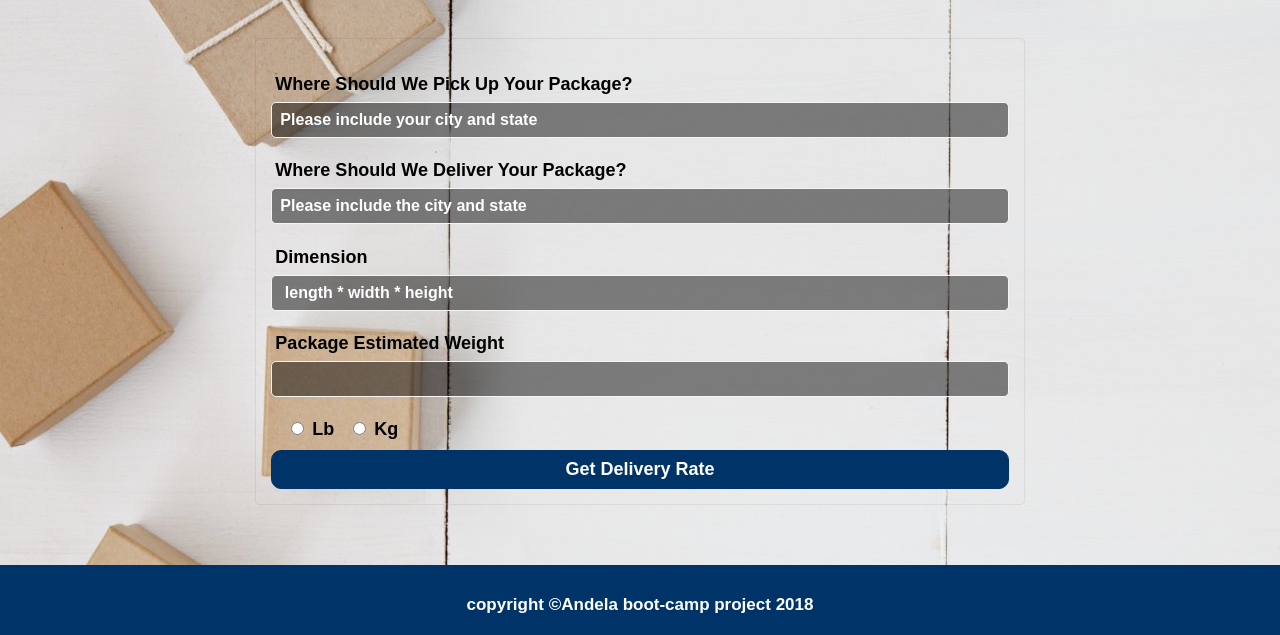
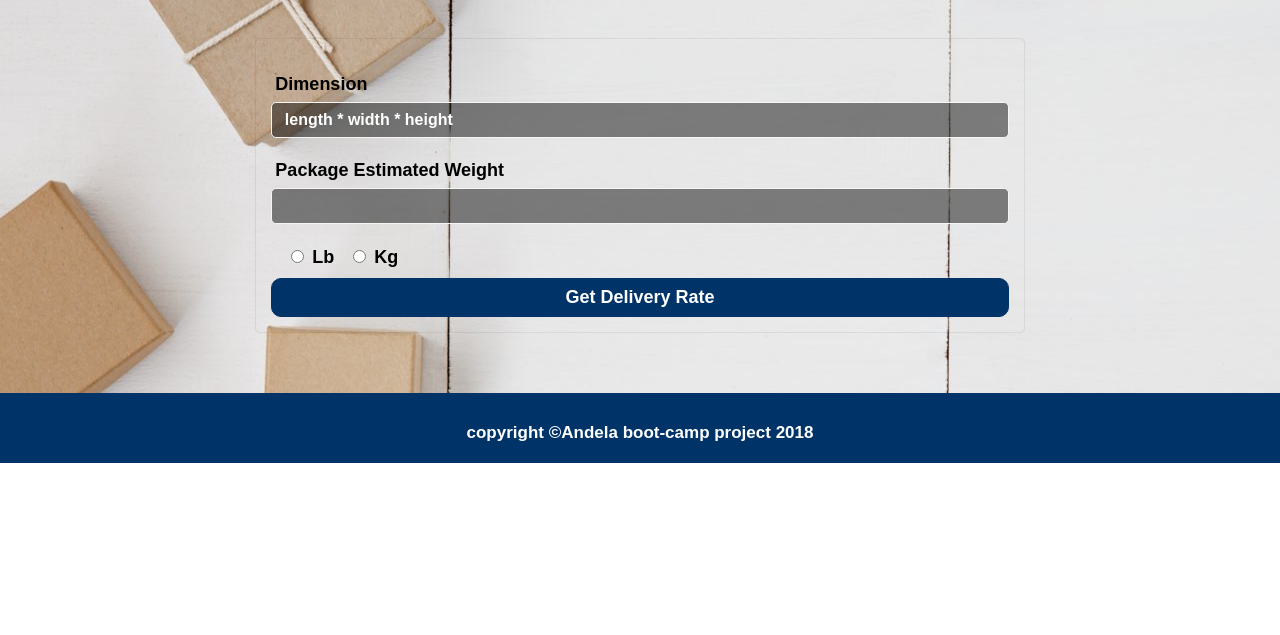
Before and after one commit to Kellswork/SendIT, a plain HTML site: page pricing.html in a window 1280 px wide. Shown: the part 174-809 px from the top of the page. Drawn offline with Linux system fonts and the light colour scheme; a web font is replaced by a local one.

Commit message:
Remove input for pickup adress and devilery address from pricing page
It was not neccesary for calculating the price since the calculation is based on the weight of the package
not the distance between the pickup address and the delivery address

```diff
--- a/pricing.html
+++ b/pricing.html
@@ -42,11 +42,6 @@
 
       <div class="shipping-form">
         <form>
-            <label for="pickup-location">Where should we pick up your package?</label>
-            <input type="text" id="pickup-location" placeholder="Please include your city and state">
-
-          <label for="destination">Where Should we deliver your package?</label>
-          <input type="text" id="desination" placeholder="Please include the city and state">
 
           <label for="dimension">Dimension</label>
           <input type="text" placeholder=" length * width * height">
```
